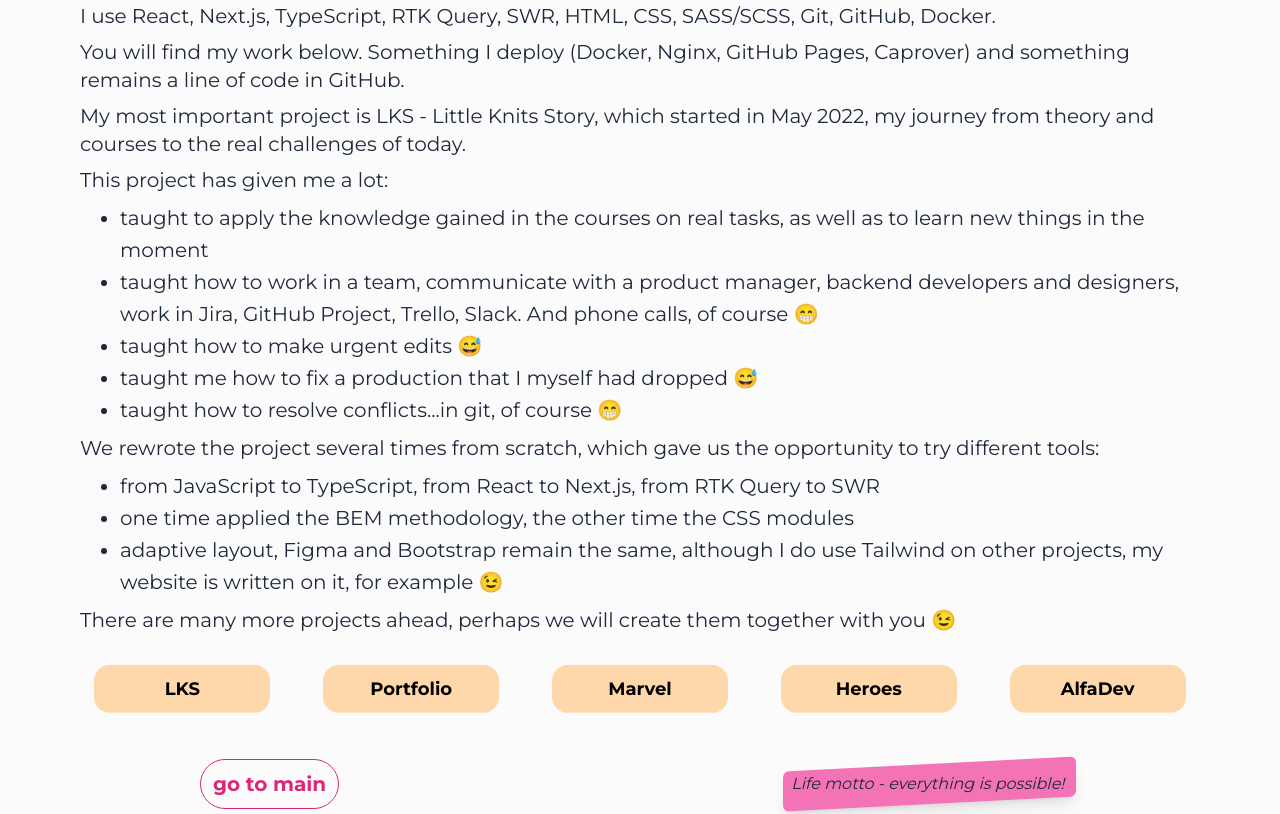
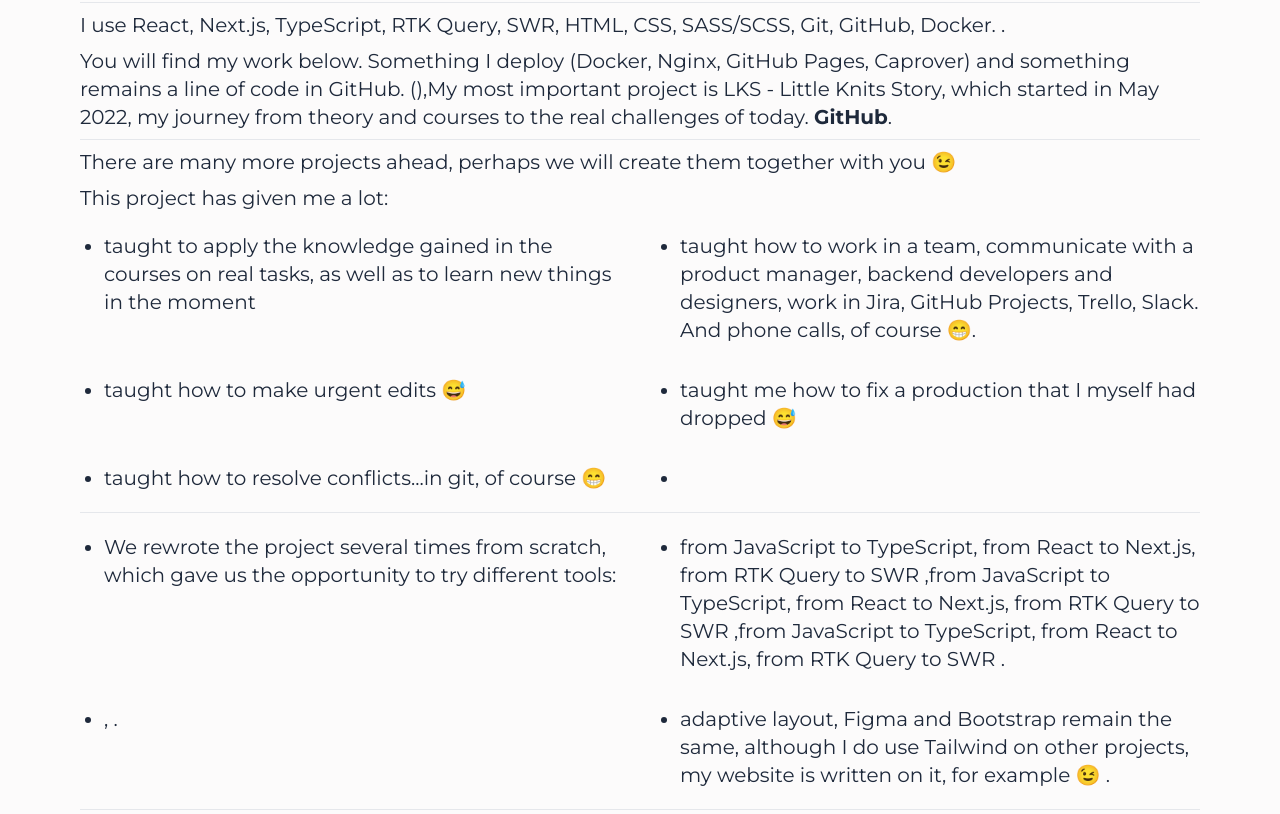
Before and after one commit to BulochkaBU/portfolio-next, a Next.js app: page /en/welcome/works in a window 1280 px wide. Shown: the part 800-1614 px from the top of the page. Built offline with nearby package versions, Linux system fonts and the light colour scheme.

Commit message:
content RU works

```diff
--- a/src/components/welcome/Welcome.tsx
+++ b/src/components/welcome/Welcome.tsx
@@ -40,7 +40,7 @@
       </p>
       <p className="mt-2 sm:text-xl text-lg text-slate-800 dark:text-white  sm:px-2 lg:px-0">
         {dictionary.welcomeContent2}
-        <strong>"{dictionary.cv}"</strong>
+        <strong>"{dictionary.cv}"</strong>.
       </p>
 
       <div className=" sm:text-xl text-lg text-slate-800 dark:text-white flex gap-3 items-center justify-between md:justify-normal shadow-sm py-4 px-1 lg:px-0">
--- a/src/components/works/Works.tsx
+++ b/src/components/works/Works.tsx
@@ -2,9 +2,13 @@
 
 interface Props {
   myWorks: string;
+  hardSkillsTitle: string;
+  experienceTitle: string;
+  achievementsTitle: string;
   worksContent1: string;
   worksContent2: string;
   worksContent3: string;
+  projects: string;
   worksContent4: string;
   worksContent5: string;
   worksListLKS: string;
@@ -18,6 +22,23 @@
   worksItem7: string;
   worksItem8: string;
   worksContent6: string;
+  worksContent7: string;
+  workstools: string;
+  frontendDev: string;
+  tools: string;
+  gitHub: string;
+  tools2: string;
+  worksItem10: string;
+  javaScript: string;
+  typeScript: string;
+  react: string;
+  next: string;
+  rtk: string;
+  swr: string;
+  worksItem9: string;
+  bem: string;
+  css: string;
+  tools3: string;
 }
 
 export default function Works({ dictionary }: { dictionary: Props }) {
@@ -40,38 +61,86 @@
       <h2 className="sm:text-3xl text-2xl text-center lg:text-start font-bold text-green-700 dark:text-green-500 ">
         {dictionary.myWorks}
       </h2>
-      <p className="mt-2 sm:text-xl text-lg text-slate-800 dark:text-white  sm:px-2 lg:px-0">
-        {dictionary.worksContent1}
+
+      <p className="mt-2 sm:text-xl text-lg text-slate-800 dark:text-white">
+        {dictionary.worksContent1} <strong>{dictionary.frontendDev}</strong>.
       </p>
-      <p className="mt-2 sm:text-xl text-lg text-slate-800 dark:text-white  sm:px-2 lg:px-0">
+      <p className="mt-2 sm:text-xl text-lg text-slate-800 dark:text-white">
         {dictionary.worksContent2}
       </p>
-      <p className="mt-2 sm:text-xl text-lg text-slate-800 dark:text-white  sm:px-2 lg:px-0">
-        {dictionary.worksContent3}
+      <p className="my-2 sm:text-xl text-center text-lg text-slate-800 dark:text-white font-bold">
+        {dictionary.hardSkillsTitle}
       </p>
-      <p className="mt-2 sm:text-xl text-lg text-slate-800 dark:text-white  sm:px-2 lg:px-0">
-        {dictionary.worksContent4}
+      <hr></hr>
+      <p className="mt-2 sm:text-xl text-lg text-slate-800 dark:text-white">
+        {dictionary.worksContent3} <strong>{dictionary.workstools}</strong>.
       </p>
-      <p className="mt-2 sm:text-xl text-lg text-slate-800 dark:text-white  sm:px-2 lg:px-0">
-        {dictionary.worksContent5}
+
+      <p className="mt-2 sm:text-xl text-lg text-slate-800 dark:text-white">
+        {dictionary.worksContent4} (<strong>{dictionary.tools}</strong>),
+        {dictionary.worksContent5} <strong>{dictionary.gitHub}</strong>.
       </p>
-      <ul className="list-disc mt-2 sm:text-xl text-lg text-slate-800 dark:text-white  sm:px-2 lg:px-0 ">
-        {dictionary.worksListLKS}
-        <li className="ml-10 leading-8 mt-2">{dictionary.worksItem1}</li>
-        <li className="ml-10 leading-8">{dictionary.worksItem2}</li>
-        <li className="ml-10 leading-8">{dictionary.worksItem3}</li>
-        <li className="ml-10 leading-8">{dictionary.worksItem4}</li>
-        <li className="ml-10 leading-8">{dictionary.worksItem5}</li>
-      </ul>
-      <ul className="list-disc mt-2 sm:text-xl text-lg text-slate-800 dark:text-white  sm:px-2 lg:px-0 ">
-        {dictionary.worksListTools}
-        <li className="ml-10 leading-8 mt-2">{dictionary.worksItem6}</li>
-        <li className="ml-10 leading-8">{dictionary.worksItem7}</li>
-        <li className="ml-10 leading-8">{dictionary.worksItem8}</li>
-      </ul>
-      <p className="mt-2 sm:text-xl text-lg text-slate-800 dark:text-white  sm:px-2 lg:px-0">
+      <p className="my-2 sm:text-xl text-center text-lg text-slate-800 dark:text-white font-bold">
+        {dictionary.experienceTitle}
+      </p>
+      <hr></hr>
+      <p className="mt-2 sm:text-xl text-lg text-slate-800 dark:text-white">
         {dictionary.worksContent6}
       </p>
+      <p className="mt-2 sm:text-xl text-lg text-slate-800 dark:text-white">
+        {dictionary.worksListLKS}
+      </p>
+      <ul className="grid grid-cols-1 sm:grid-cols-2 items-center sm:items-start sm:gap-6 md:gap-8 sm:my-5 my-2 list-disc">
+        <li className="ml-6 sm:text-xl text-lg leading-7  text-slate-800 dark:text-white sm:px-2 lg:px-0 my-2 sm:my-0">
+          {dictionary.worksItem1}
+        </li>
+        <li className="ml-6 sm:text-xl text-lg leading-7  text-slate-800 dark:text-white sm:px-2 lg:px-0 my-2 sm:my-0">
+          {dictionary.worksItem2}
+          <strong>{dictionary.tools2}</strong>.
+        </li>
+        <li className="ml-6 sm:text-xl text-lg leading-7  text-slate-800 dark:text-white sm:px-2 lg:px-0 my-2 sm:my-0">
+          {dictionary.worksItem3}
+        </li>
+        <li className="ml-6 sm:text-xl text-lg leading-7  text-slate-800 dark:text-white sm:px-2 lg:px-0 my-2 sm:my-0">
+          {dictionary.worksItem4}
+        </li>
+        <li className="ml-6 sm:text-xl text-lg leading-7  text-slate-800 dark:text-white sm:px-2 lg:px-0 my-2 sm:my-0">
+          {dictionary.worksItem5}
+        </li>
+        <li className="ml-6 sm:text-xl text-lg leading-7  text-slate-800 dark:text-white sm:px-2 lg:px-0 my-2 sm:my-0">
+          {dictionary.worksItem10}
+        </li>
+      </ul>
+      <p className="my-2 sm:text-xl text-center text-lg text-slate-800 dark:text-white font-bold">
+        {dictionary.achievementsTitle}
+      </p>
+      <hr></hr>
+
+      <ul className="grid grid-cols-1 sm:grid-cols-2 items-center sm:items-start sm:gap-6 md:gap-8 sm:my-5 my-2 list-disc">
+        <li className="ml-6 sm:text-xl text-lg leading-7  text-slate-800 dark:text-white sm:px-2 lg:px-0 my-2 sm:my-0">
+          {dictionary.worksListTools}
+        </li>
+        <li className="ml-6 sm:text-xl text-lg leading-7  text-slate-800 dark:text-white sm:px-2 lg:px-0 my-2 sm:my-0">
+          {dictionary.worksItem6} <strong>{dictionary.javaScript}</strong>
+          {dictionary.worksContent7} <strong>{dictionary.typeScript}</strong>,
+          {dictionary.worksItem6} <strong>{dictionary.react}</strong>
+          {dictionary.worksContent7} <strong>{dictionary.next}</strong>,
+          {dictionary.worksItem6} <strong>{dictionary.rtk}</strong>
+          {dictionary.worksContent7} <strong>{dictionary.swr}</strong>.
+        </li>
+        <li className="ml-6 sm:text-xl text-lg leading-7  text-slate-800 dark:text-white sm:px-2 lg:px-0 my-2 sm:my-0">
+          {dictionary.worksItem7}
+          <strong>{dictionary.bem}</strong>, {dictionary.worksItem9}
+          <strong>{dictionary.css}</strong>.
+        </li>
+        <li className="ml-6 sm:text-xl text-lg leading-7  text-slate-800 dark:text-white sm:px-2 lg:px-0 my-2 sm:my-0">
+          {dictionary.worksItem8} <strong>{dictionary.tools3}</strong>.
+        </li>
+      </ul>
+      <p className="my-2 sm:text-xl text-center text-lg text-slate-800 dark:text-white font-bold">
+        {dictionary.projects}
+      </p>
+      <hr></hr>
       <div className="grid grid-cols-1 gap-6 md:grid-cols-3 lg:grid-cols-5 justify-items-center mt-10">
         {worksList.map((work: any) => (
           <>
--- a/src/dictionaries/en.json
+++ b/src/dictionaries/en.json
@@ -34,13 +34,27 @@
   "worksContent5": "My most important project is LKS - Little Knits Story, which started in May 2022, my journey from theory and courses to the real challenges of today.",
   "worksListLKS": "This project has given me a lot:",
   "worksItem1": "taught to apply the knowledge gained in the courses on real tasks, as well as to learn new things in the moment",
-  "worksItem2": "taught how to work in a team, communicate with a product manager, backend developers and designers, work in Jira, GitHub Project, Trello, Slack. And phone calls, of course 😁",
+  "worksItem2": "taught how to work in a team, communicate with a product manager, backend developers and designers, work in Jira, GitHub Projects, Trello, Slack. And phone calls, of course 😁",
   "worksItem3": "taught how to make urgent edits 😅",
   "worksItem4": "taught me how to fix a production that I myself had dropped 😅",
   "worksItem5": "taught how to resolve conflicts...in git, of course 😁",
   "worksListTools": "We rewrote the project several times from scratch, which gave us the opportunity to try different tools:",
   "worksItem6": "from JavaScript to TypeScript, from React to Next.js, from RTK Query to SWR",
-  "worksItem7": "one time applied the BEM methodology, the other time the CSS modules",
+
   "worksItem8": "adaptive layout, Figma and Bootstrap remain the same, although I do use Tailwind on other projects, my website is written on it, for example 😉",
-  "worksContent6": "There are many more projects ahead, perhaps we will create them together with you 😉"
+  "worksContent6": "There are many more projects ahead, perhaps we will create them together with you 😉",
+  "softSkillsTitle": "Soft skills",
+  "softSkills1": "I love balance sheet ⚖️, perhaps my education as an accountant influenced this. 😁",
+  "softSkills2": "In work and hobbies I am diligent and determined, until I see results 🏆 I will not rest, I will do and do ⛏⛏.",
+  "softSkills3": "I enjoy working both as part of a team 👨‍💻👨‍💻 and on my own 👩‍💻.",
+  "softSkills4": "Over the years of working in various positions, she has learned to adapt, take responsibility and make decisions.",
+  "hobbyTitle": "Hobbies",
+  "hobbyContent1": "Active recreation? Creative crafts? Travelling? A walk with the dog?",
+  "hobbyContent2": "Or stay home, order a pizza and watch a film/series?",
+  "hobbyContent3": "To all questions, I will answer ",
+  "hobbyContent4": "Sure, engage!",
+  "hobby1": "I go hiking 🏕, cycle 🚲, swim in the pool 🤿.",
+  "hobby2": "I enjoy cross stitching 🪡 painting by number 🎨, beading jewellery 💍.",
+  "hobby3": "Would love to fly ✈️ to a new country, take a road trip 🚙 or go for a walk with my lovely dog 🐕.",
+  "hobby4": "But I also like to stay home 🏠 to watch 📺 a film/series, play computer games 🎮 or just do nothing 🛋."
 }
--- a/src/dictionaries/ru.json
+++ b/src/dictionaries/ru.json
@@ -27,20 +27,55 @@
   "contactsText3": ", или зайдите в мой",
   "contactsText4": " там тоже есть мои контакты.",
   "contactsContent": "Алло-алло, я на связи! 🤙 ",
-  "worksContent1": "Я жизнерадостный и скилловый фронтенд-разработчик.",
-  "worksContent2": "Почему 'фронтенд'? Мне нравится видеть результат своих действий, и как на чистой странице браузера появляются красивые, анимированные и функциональные сайты.",
-  "worksContent3": "Использую React, Next.js, TypeScript, RTK Query, SWR, HTML, CSS, SASS/SCSS, Git, GitHub, Docker.",
-  "worksContent4": "Мои работы вы найдете ниже. Что-то я деплою (Docker, Nginx, GitHub Pages, Caprover), а что-то так и остается строчками кода в GitHub.",
-  "worksContent5": "Самый главный мой проект это LKS - Little Knits Story, с него начался в мае 2022г. мой путь от теории и курсов до реальных задач на сегодняшний день.",
+  "worksContent1": "Я жизнерадостный и скилловый",
+  "frontendDev": "фронтенд-разработчик",
+  "hardSkillsTitle": "Хард скиллы",
+  "experienceTitle": "Опыт",
+  "achievementsTitle": "Достижения",
+  "worksContent2": "Почему 'фронтенд'? Мне нравится видеть результат своих действий: на чистой странице браузера появляются красивые, анимированные и функциональные сайты.",
+  "worksContent3": "Использую",
+  "workstools": "React, Next.js, TypeScript, RTK Query, SWR, HTML, CSS, SASS/SCSS, Git, GitHub, Docker",
+  "projects": "Проекты",
+  "tools": "Docker, Nginx, GitHub Pages, Caprover",
+  "worksContent4": "Что-то я деплою",
+  "worksContent5": " а что-то так и остается строчками кода в",
+  "worksContent6": "Самый главный мой проект это LKS - Little Knits Story, с него начался в мае 2022г. мой путь от теории и курсов до реальных задач на сегодняшний день.",
   "worksListLKS": "Этот проект дал мне многое:",
-  "worksItem1": "научил, применять знания, полученные на курсах, на реальных задачах, а также учиться новому в моменте",
-  "worksItem2": "научил, как работать в команде, коммуницировать с продакт менежером, бэкенд разработчиками и дизайнерами, работать в Jira, GitHub Project, Trello, Slack. И конечно же созвоны, куда ж без них 😁",
-  "worksItem3": "научил, как делать срочные правки 😅",
-  "worksItem4": "научил, как чинить продакшен, который сам же и уронил 😅",
-  "worksItem5": "научил, как решать конфликты...в git, конечно 😁",
-  "worksListTools": "Проект мы переписывали  несколько раз с нуля, что дало возможность, попробовать разные инструменты:",
-  "worksItem6": "с JavaScript мы перешли на TypeScript, с React на Next.js, c RTK Query на SWR",
-  "worksItem7": "в один раз применяли методологию БЭМ, в другой раз CSS модули",
-  "worksItem8": "неизменными остались адаптивная вертска, Figma и Bootstrap, хотя и Tailwind я применяю на других проектах, мой сайт написан на нем, к примеру 😊",
-  "worksContent6": "Впереди еще много проектов, возможно, мы создадим их вместе с вами 😉"
+  "worksItem1": "научил, применять знания, полученные на курсах, на реальных задачах, а также учиться новому в моменте.",
+  "worksItem2": "научил, как работать в ",
+  "tools2": "Jira, GitHub Projects, Trello, Slack",
+  "worksItem10": "научил, как решать конфликты...в git, конечно. 😁",
+  "worksItem3": "научил, как работать в команде, коммуницировать с продакт менежером, бэкенд разработчиками и дизайнерами, и конечно же созвоны, куда ж без них. 😁",
+  "worksItem4": "научил, как делать срочные правки. 😅",
+  "worksItem5": "научил, как чинить продакшен, который сам же и уронил. 😅",
+  "worksListTools": "Проект мы переписывали несколько раз с нуля, что дало возможность, попробовать разные инструменты.",
+  "worksItem6": " с ",
+  "worksContent7": " мы перешли на ",
+  "javaScript": "JavaScript",
+  "typeScript": "TypeScript",
+  "react": "React",
+  "next": "Next.js",
+  "rtk": "RTK Query",
+  "swr": "SWR",
+  "worksItem7": "в один раз применяли методологию ",
+  "bem": "БЭМ",
+  "worksItem9": "в другой раз ",
+  "css": "CSS модули",
+  "worksItem8": "неизменными остались ",
+  "tools3": "адаптивная верстка, Figma, Bootstrap",
+
+  "softSkillsTitle": "Софт скиллы",
+  "softSkills1": "Я люблю баланс ⚖️, возможно, на это повлияло мое образование бухгалтера. 😁",
+  "softSkills2": "В работе и в хобби я усидчива и целеустремленна, пока не увижу результат 🏆, не успокоюсь, буду делать и делать ⛏⛏.",
+  "softSkills3": "Мне нравится работать, как в команде 👨‍💻👨‍💻, так и самостоятельно 👩‍💻.",
+  "softSkills4": "За годы трудовой деятельности на разных должностях научилась адаптироваться, брать на себя ответственность и принимать решения.",
+  "hobbyTitle": "Хобби",
+  "hobbyContent1": "Активный отдых? Творческое рукоделие? Путешествие? Прогулка с собакой?",
+  "hobbyContent2": "Или остаться дома, заказaть пиццу и посмотреть фильм/сериал?",
+  "hobbyContent3": "На все вопросы, я отвечу ",
+  "hobbyContent4": "Конечно, погнали! ",
+  "hobby1": "Я хожу в походы 🏕, катаюсь на велосипеде 🚲, плаваю в бассейне 🤿.",
+  "hobby2": " Мне нравится вышивать крестиком 🪡, рисовать картины по номерам 🎨, плести из бисера украшения 💍.",
+  "hobby3": "С большим удовольствием полечу ✈️ в новую страну, отправлюсь в автопутешествие 🚙 или на прогулку с любимой собакой 🐕.",
+  "hobby4": "Но и не менее люблю оставаться дома 🏠, чтобы посмотреть 📺 фильм/сериал, поиграть в компьютерные игры 🎮 или просто ничего не делать 🛋."
 }
```
Also changed, not shown: src/components/about/About.tsx (+36 -29 lines), src/app/icon.jpg (added), src/app/icon.png (deleted).
